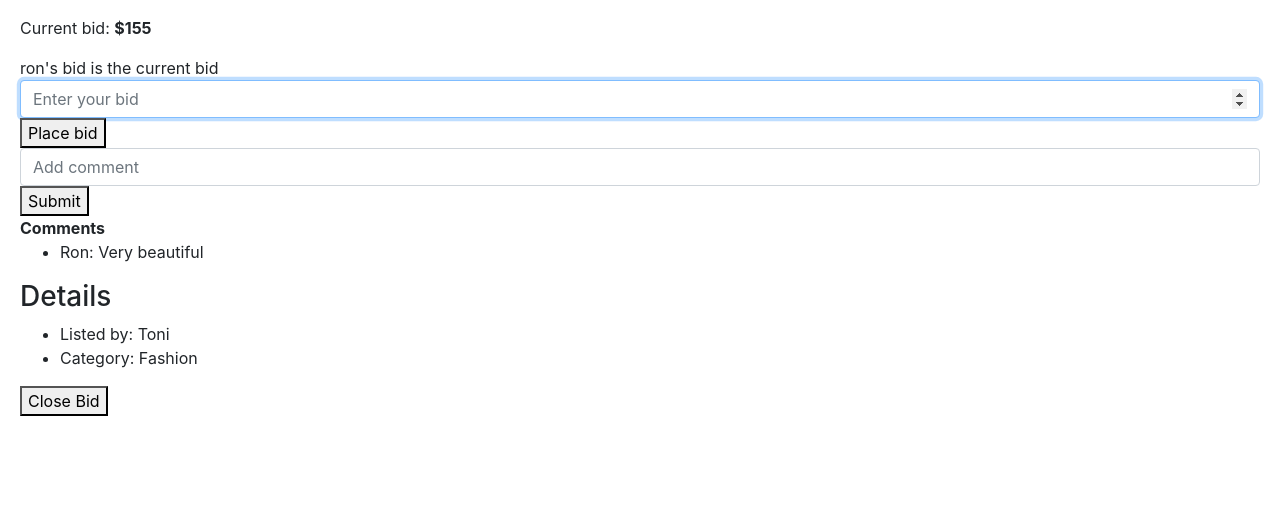
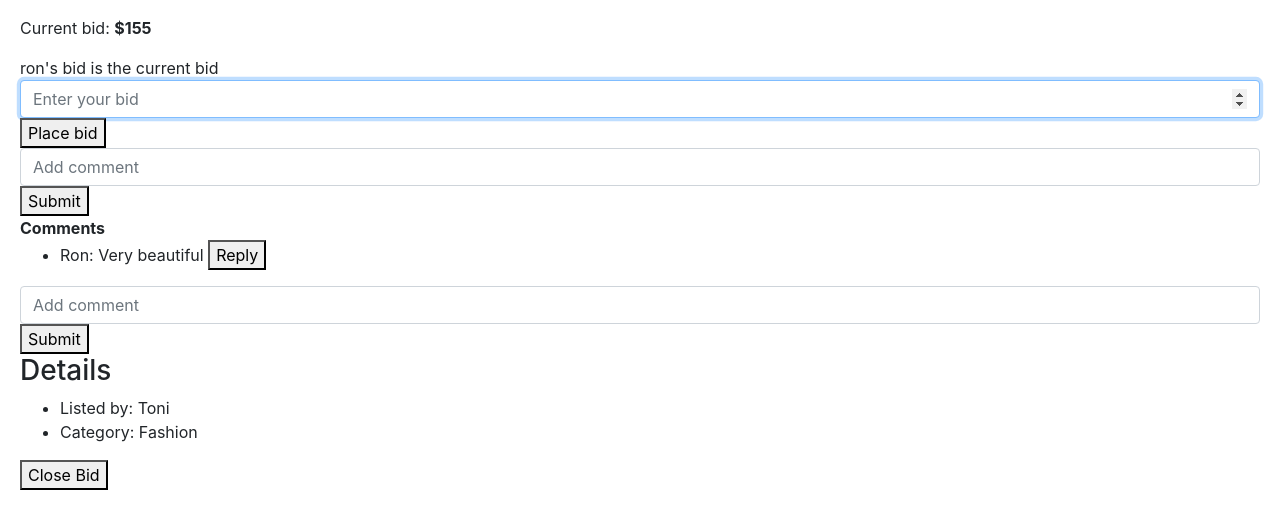
Before and after one commit to MrSpectator/E-Commerce, a Django app: page /3 in a window 1280 px wide. Shown: the part 639-1149 px from the top of the page. Before the commit the page ends 1055 px from the top, so only its background shows below. Run offline with Django 3.2, Linux system fonts and the light colour scheme; a user stored in the database is signed in; data comes from the database, SQL or seed files in the repository; both versions use the stored data as it was after the commit; some libraries are stand-ins or nearby versions.

Commit message:
Update create listing functionality and improve README formatting
- Changed form action URL to 'create_listing' in create_listing.html
- Added enctype for file uploads in the create listing form
- Updated navigation link to point to 'create_listing'
- Modified URL pattern for create listing to use 'create_listing' name
- Enhanced README with clearer installation and running instructions
- Improved formatting for better readability

```diff
--- a/auctions/templates/auctions/create_listing.html
+++ b/auctions/templates/auctions/create_listing.html
@@ -1,9 +1,9 @@
 {% extends "auctions/layout.html" %}
 
 {% block body %}
-    <form action="{% url 'listing' %}" method="post">
+    <form action="{% url 'create_listing' %}" method="post" enctype="multipart/form-data">
         {% csrf_token %}
-        {{ form }}
-        <input type="submit">
+        {{ form.as_p }}
+        <input type="submit" value="Create Listing">
     </form>
 {% endblock %}
--- a/auctions/templates/auctions/layout.html
+++ b/auctions/templates/auctions/layout.html
@@ -28,7 +28,7 @@
                     <a class="nav-link" href="{% url 'watchlist' %}">Watchlist</a>
                 </li>
                 <li>
-                    <a class="nav-link" href="{% url 'listing' %}">Create Listings</a>
+                    <a class="nav-link" href="{% url 'create_listing' %}">Create Listings</a>
                 </li>
                 <li class="nav-item">
                     <a class="nav-link" href="{% url 'logout' %}">Log Out</a>
--- a/auctions/templates/auctions/listing.html
+++ b/auctions/templates/auctions/listing.html
@@ -46,40 +46,64 @@
         {% if comments == None %}
             Be the first to comment
         {% endif %}
-        <form action="{% url 'comments' listing.id %}" method="post">
+        <form action="{% url 'comments' listing.id %}" method="post" onsubmit="return validateComment()">
             {% csrf_token %}
-            <input autofocus class="form-control" type="text" name="comment" placeholder="Add comment">
+            <input autofocus class="form-control" type="text" name="comment" placeholder="Add comment" id="comment-input">
             <div>
                 <button type="submit">Submit</button>
             </div>
+            <p id="comment-error" style="color: red; display: none;">Comment cannot be empty.</p>
         </form>
     {% else %}
         <p>This listing is closed.</p>
         {% if request.user == current_bid.user %}
             <b>You have won this auction</b>
         {% else %}
-            <p>The winner of this listing is: <strong>{{ current_bid.user.username.capitalize }}</strong></p>
+            <p>The winner of this listing is: <strong>{{ current_bid.user.username|capfirst }}</strong></p>
         {% endif %}
     {% endif %}
 
     <div>
         {% if user.is_authenticated %}
             <strong>Comments</strong>
+            <div id="comments-section">
                 {% if comments == None %}
                     <p>No comments yet</p>
                 {% else %}
                     <ul>
                         {% for comment in comments %}
-                        <li>{{ comment.user.username.capitalize }}: {{ comment.comment }}</li>
+                            <li>
+                                {{ comment.user.username|capfirst }}: {{ comment.comment }}
+                                <button type="button" onclick="toggleReplyForm('{{ comment.id }}')">Reply</button>
+                                <div id="reply-form-{{ comment.id }}" style="display: none;">
+                                    <form action="{% url 'comments' listing.id %}" method="post" onsubmit="return validateReply('{{ comment.id }}')">
+                                        {% csrf_token %}
+                                        <input autofocus class="form-control" type="text" name="comment" placeholder="Reply to comment" id="reply-input-{{ comment.id }}">
+                                        <div>
+                                            <button type="submit">Submit</button>
+                                        </div>
+                                        <p id="reply-error-{{ comment.id }}" style="color: red; display: none;">Comment cannot be empty.</p>
+                                    </form>
+                                </div>
+                            </li>
                         {% endfor %}
                     </ul>
                 {% endif %}
+                <form action="{% url 'comments' listing.id %}" method="post" onsubmit="return validateComment()">
+                    {% csrf_token %}
+                    <input autofocus class="form-control" type="text" name="comment" placeholder="Add comment" id="comment-input">
+                    <div>
+                        <button type="submit">Submit</button>
+                    </div>
+                    <p id="comment-error" style="color: red; display: none;">Comment cannot be empty.</p>
+                </form>
+            </div>
         {% endif %}
     </div>
 
     <h3>Details</h3>
     <ul>
-        <li>Listed by: {{ listing.creator.username.capitalize }}</li>
+        <li>Listed by: {{ listing.creator.username|capfirst }}</li>
         <li>
             {% if listing.category %}
                 Category: {{ listing.category }}
@@ -98,5 +122,37 @@
         {% endif %}
     {% endif %}
 
+{% endblock %}
 
-{% endblock %}
+<script>
+    function toggleReplyForm(commentId) {
+        var replyForm = document.getElementById("reply-form-" + commentId);
+        if (replyForm.style.display === "none") {
+            replyForm.style.display = "block";
+        } else {
+            replyForm.style.display = "none";
+        }
+    }
+
+    function validateComment() {
+        var commentInput = document.getElementById("comment-input");
+        var commentError = document.getElementById("comment-error");
+        if (commentInput.value.trim() === "") {
+            commentError.style.display = "block";
+            return false;
+        }
+        commentError.style.display = "none";
+        return true;
+    }
+
+    function validateReply(commentId) {
+        var replyInput = document.getElementById("reply-input-" + commentId);
+        var replyError = document.getElementById("reply-error-" + commentId);
+        if (replyInput.value.trim() === "") {
+            replyError.style.display = "block";
+            return false;
+        }
+        replyError.style.display = "none";
+        return true;
+    }
+</script>
--- a/auctions/urls.py
+++ b/auctions/urls.py
@@ -11,7 +11,7 @@ urlpatterns = [
     path("login/", views.login_view, name="login"),
     path("logout/", views.logout_view, name="logout"),
     path("register/", views.register, name="register"),
-    path("create/", views.create_listing, name="listing"),
+    path("create/", views.create_listing, name="create_listing"),
     path("active/", views.listing_view, name="active"),
     path("<int:listing_id>", views.listing, name="listing"),
     path('watchlist/add/<int:listing_id>/', views.add_watchlist, name='add_watchlist'),
@@ -22,4 +22,4 @@ urlpatterns = [
     path('watchlist/', views.watchlist, name='watchlist'),
     path('categories/', views.categories, name='categories'),
     path('categories/<str:category_name>', views.category, name='category'),
-]
+] + static(settings.MEDIA_URL, document_root=settings.MEDIA_ROOT)
--- a/auctions/views.py
+++ b/auctions/views.py
@@ -93,7 +93,7 @@ def register(request):
 @login_required
 def create_listing(request):
     if request.method == "POST":
-        form = NewListingForm(request.POST)
+        form = NewListingForm(request.POST, request.FILES)
         if form.is_valid():
             listing = form.save(commit=False)
             listing.creator = request.user
@@ -162,14 +162,22 @@ def bid(request, listing_id):
         if listing.creator == request.user:
             return render(request, "auctions/listing.html", {
                 "listing": listing,
-                "error": "You cannot bid on your own listing"
+                "error": "You cannot bid on your own listing",
+                "watchlist": Watchlist.objects.get(user=request.user),
+                "max_bid": listing.bids.aggregate(Max('amount'))['amount__max'],
+                "current_bid": listing.bids.order_by('-amount').first(),
+                "comments": Comment.objects.filter(listing=listing),
             })
 
         # Check if the bid is higher than the start bid
         if amount <= listing.start_bid:
             return render(request, "auctions/listing.html", {
                 "listing": listing,
-                "error": "Bid must be higher than the start bid"
+                "error": "Bid must be higher than the start bid",
+                "watchlist": Watchlist.objects.get(user=request.user),
+                "max_bid": listing.bids.aggregate(Max('amount'))['amount__max'],
+                "current_bid": listing.bids.order_by('-amount').first(),
+                "comments": Comment.objects.filter(listing=listing),
             })
 
         # Check if there are previous bids
@@ -179,7 +187,11 @@ def bid(request, listing_id):
             if amount <= previous_bid.amount:
                 return render(request, "auctions/listing.html", {
                     "listing": listing,
-                    "error": "Bid must be higher than the current bid"
+                    "error": "Bid must be higher than the current bid",
+                    "watchlist": Watchlist.objects.get(user=request.user),
+                    "max_bid": listing.bids.aggregate(Max('amount'))['amount__max'],
+                    "current_bid": listing.bids.order_by('-amount').first(),
+                    "comments": Comment.objects.filter(listing=listing),
                 })
 
         new_bid = Bid(amount=amount, listing=listing, user=request.user)
@@ -191,8 +203,9 @@ def comments(request, pk):
     if request.method == "POST":
         listing = Listing.objects.get(pk=pk)
         comment = request.POST["comment"]
-        comments = Comment(comment=comment, listing=listing, user=request.user)
-        comments.save()
+        if comment.strip():  # Ensure the comment is not empty
+            comments = Comment(comment=comment, listing=listing, user=request.user)
+            comments.save()
         return HttpResponseRedirect(reverse("listing", args=(pk,)))
 
 @login_required
```
Also changed, not shown: README.md, db.sqlite3. Lines whose indentation alone changed are shown as unchanged.
